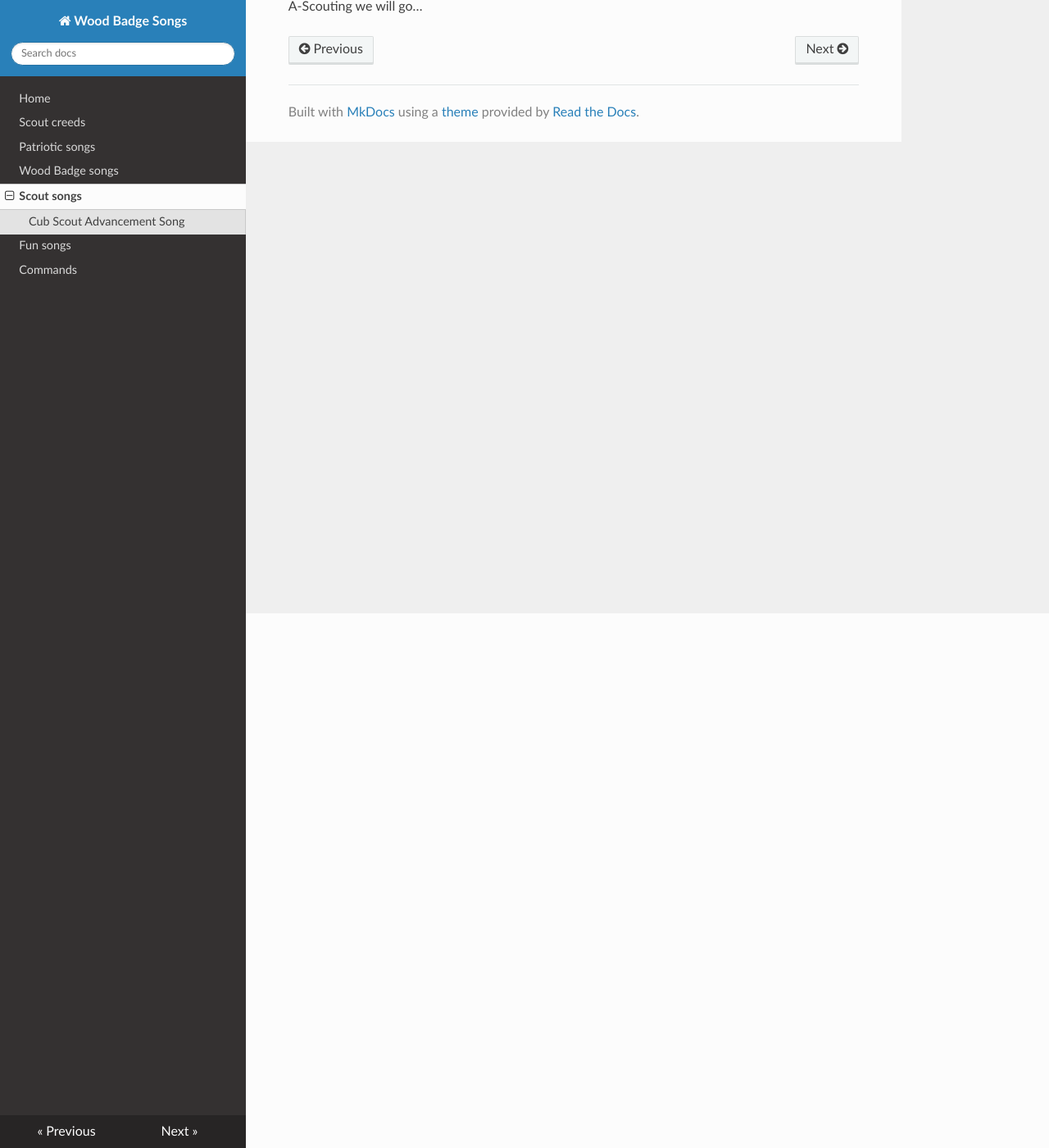
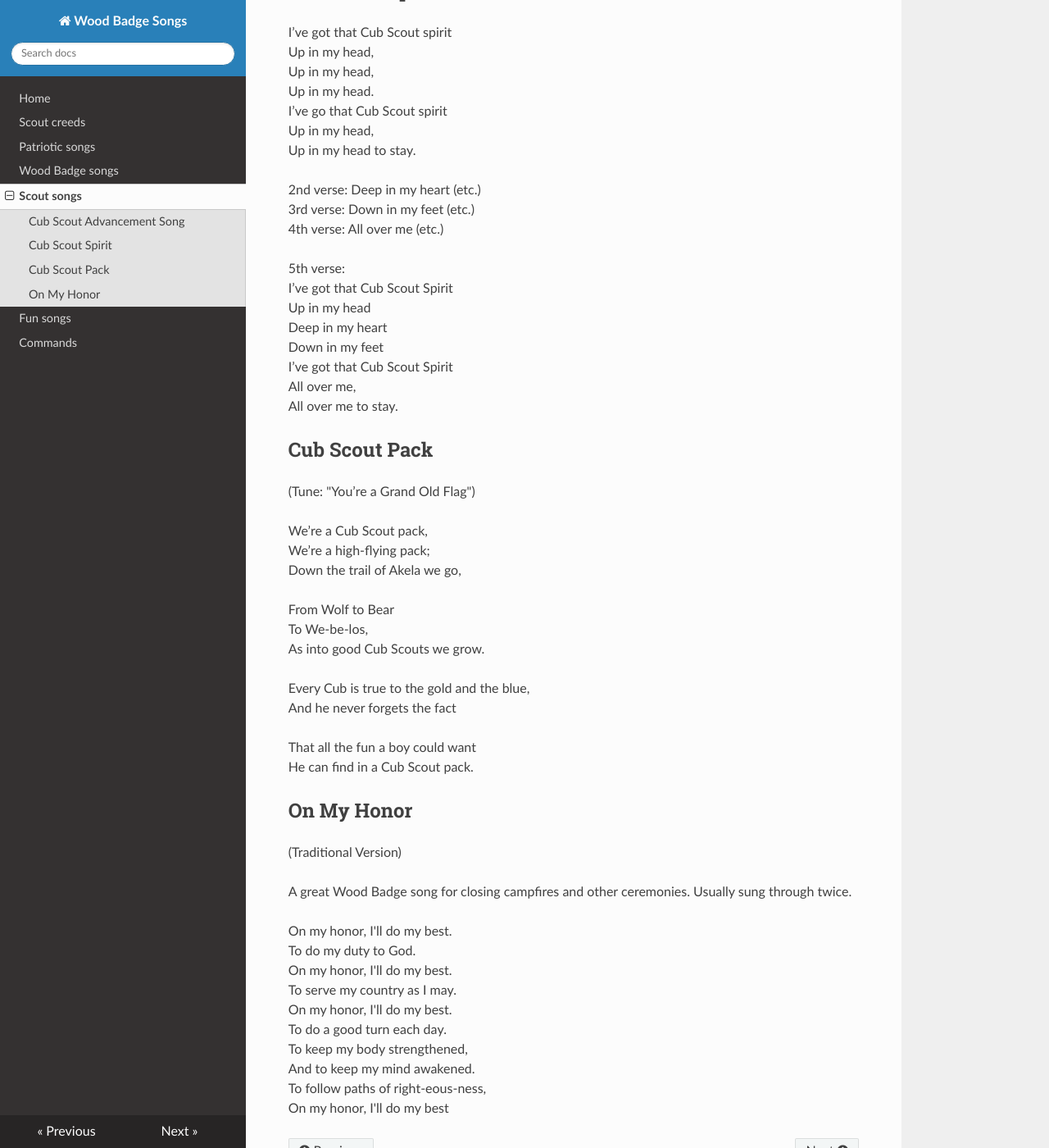
Before and after one commit to critmcdonald/wbsongs, an MkDocs documentation site: the page built from docs/scout.md, in a window 1280 px wide and 1400 px high, scrolled down 652 px. Shown: the whole window at 82% size. Built offline with MkDocs 1.6.1, drawn with Linux system fonts in a browser that asks for light colours; nearby versions of some CDN libraries; old or Windows-style settings are respelled for this version of MkDocs.

Commit message:
scout songs. 8/25 stop

```diff
--- a/docs/scout.md
+++ b/docs/scout.md
@@ -12,12 +12,65 @@ Hi, ho, the daireo,<br>
 Cub Scouting we will go.<br>
 
 (follow the same pattern)<br>
-The Bobcat makes a Wolf…
 
-The Wolf Cub makes a Bear…
+* The Bobcat makes a Wolf…
+* The Wolf Cub makes a Bear…
+* Then next is We-be-los…
+* The Webelos makes a Scout…
+* A-Scouting we will go…
 
-Then next is We-be-los…
+## Cub Scout Spirit
 
-The Webelos makes a Scout…
+I’ve got that Cub Scout spirit<br>
+Up in my head, <br>
+Up in my head, <br>
+Up in my head. <br>
+I’ve go that Cub Scout spirit <br>
+Up in my head, <br>
+Up in my head to stay.<br>
 
-A-Scouting we will go…
+2nd verse:	Deep in my heart (etc.)<br>
+3rd verse:	Down in my feet (etc.)<br>
+4th verse:	All over me (etc.)<br>
+
+5th verse:	<br>
+I’ve got that Cub Scout Spirit<br>
+Up in my head<br>
+Deep in my heart<br>
+Down in my feet<br>
+I’ve got that Cub Scout Spirit<br>
+All over me, <br>
+All over me to stay.<br>
+
+## Cub Scout Pack
+(Tune: "You’re a Grand Old Flag")
+
+We’re a Cub Scout pack, <br>
+We’re a high-flying pack;<br>
+Down the trail of Akela we go,<br>
+
+From Wolf to Bear<br>
+To We-be-los,<br>
+As into good Cub Scouts we grow.<br>
+
+Every Cub is true to the gold and the blue,<br>
+And he never forgets the fact<br>
+
+That all the fun a boy could want<br>
+He can find in a Cub Scout pack.
+
+## On My Honor
+(Traditional Version)
+
+A great Wood Badge song for closing campfires and other ceremonies. Usually sung through twice.
+
+On my honor, I'll do my best.<br>
+To do my duty to God.<br>
+On my honor, I'll do my best.<br>
+To serve my country as I may.<br>
+On my honor, I'll do my best.<br>
+To do a good turn each day.<br>
+To keep my body strengthened,<br>
+And to keep my mind awakened.<br>
+To follow paths of right-eous-ness,<br>
+On my honor, I'll do my best
```
Also changed, not shown: docs/creeds.md (+0 -2 lines).
